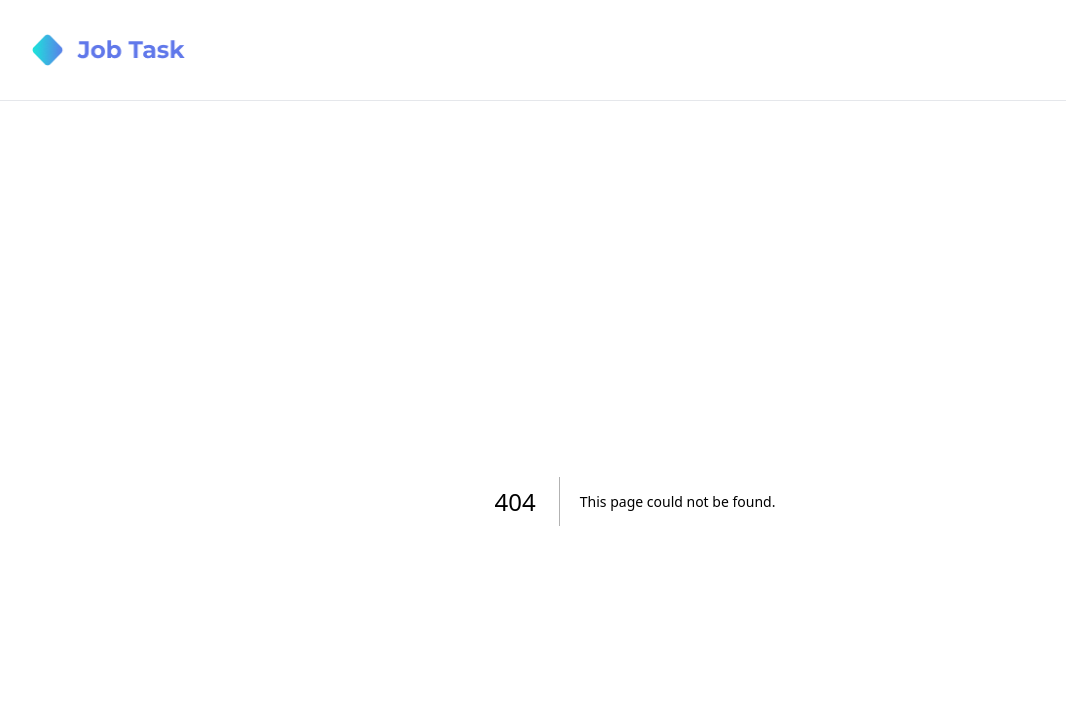
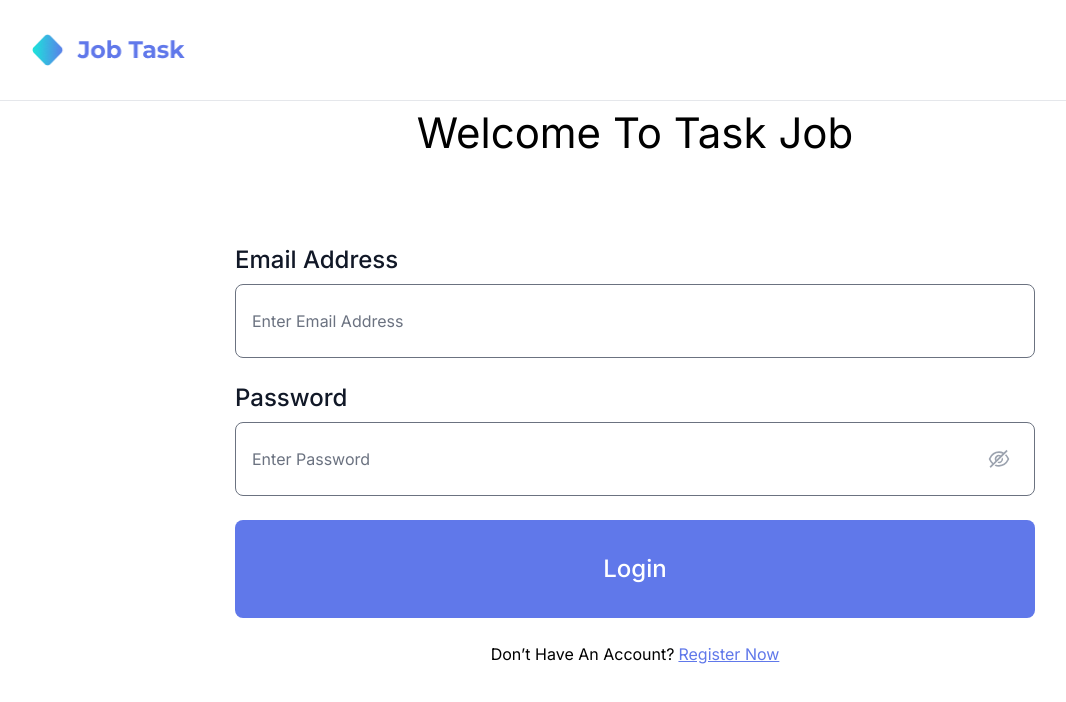
Before and after one commit to Neamul01/job-task, a Next.js app: page /auth/login in a window 1280 px wide. Before the commit this address had no page. Shown: the top 702 px of the page, without its empty margins (5-1071 px from the left). Built offline with nearby package versions, Linux system fonts and the light colour scheme.

Commit message:
login added

```diff
--- /dev/null
+++ b/app/auth/login/page.tsx
@@ -0,0 +1,57 @@
+"use client";
+import { Button, Label } from "flowbite-react";
+import Link from "next/link";
+import React from "react";
+import { AiOutlineEyeInvisible } from "react-icons/ai";
+
+export default function page() {
+  return (
+    <div className="mx-auto md:w-[800px] md:h-[588px] px-2 md:px-0 flex flex-col">
+      <h1 className="text-center text-h1 mb-20">Welcome To Task Job</h1>
+      <form className="flex flex-col gap-6">
+        <div className="">
+          <div className="mb-2 block">
+            <Label htmlFor="email" value="Email Address" className="text-2xl" />
+          </div>
+          <input
+            type="text"
+            name="email"
+            id="email"
+            placeholder="Enter Email Address"
+            className="border w-full rounded-lg px-4 py-6 focus:outline-none focus:ring-2 focus:ring-primary focus:border-transparent"
+          />
+        </div>
+        <div className="">
+          <div className="mb-2 block">
+            <Label htmlFor="password" value="Password" className="text-2xl" />
+          </div>
+          <div className="relative">
+            <input
+              type="password"
+              name="password"
+              id="password"
+              placeholder="Enter Password"
+              className="border w-full rounded-lg px-4 py-6 focus:outline-none focus:ring-2 focus:ring-primary focus:border-transparent"
+            />
+            <div className="absolute top-1/2 right-6 transform -translate-y-1/2 cursor-pointer">
+              <AiOutlineEyeInvisible className="text-2xl text-gray-400" />
+            </div>
+          </div>
+        </div>
+        <Button className="bg-primary py-6 px-4 hover:bg-secondary">
+          <span className="text-2xl">Login</span>
+        </Button>
+        <div className="w-full flex justify-center">
+          Don’t Have An Account?{" "}
+          <Link
+            href={"/auth/registration"}
+            className="ml-1 text-primary underline"
+          >
+            {" "}
+            Register Now
+          </Link>
+        </div>
+      </form>
+    </div>
+  );
+}
--- a/package.json
+++ b/package.json
@@ -15,10 +15,13 @@
     "autoprefixer": "10.4.15",
     "eslint": "8.47.0",
     "eslint-config-next": "13.4.19",
+    "flowbite": "^1.8.1",
+    "flowbite-react": "^0.5.0",
     "next": "13.4.19",
     "postcss": "8.4.28",
     "react": "18.2.0",
     "react-dom": "18.2.0",
+    "react-icons": "^4.10.1",
     "tailwind-merge": "^1.14.0",
     "tailwindcss": "3.3.3",
     "typescript": "5.1.6"
--- a/tailwind.config.ts
+++ b/tailwind.config.ts
@@ -5,6 +5,7 @@ const config: Config = {
     "./pages/**/*.{js,ts,jsx,tsx,mdx}",
     "./components/**/*.{js,ts,jsx,tsx,mdx}",
     "./app/**/*.{js,ts,jsx,tsx,mdx}",
+    "./node_modules/flowbite-react/**/*.js",
   ],
   theme: {
     extend: {
@@ -25,8 +26,13 @@ const config: Config = {
         primary: "var(--primary-color)",
         secondary: "var(--secondary-color)",
       },
+      fontSize: {
+        h1: "42px",
+        h2: "36px",
+        h3: "32px",
+      },
     },
   },
-  plugins: [],
+  plugins: [require("flowbite/plugin")],
 };
 export default config;
```
Also changed, not shown: 1 other file (tests, documents, lock files or other folders).
